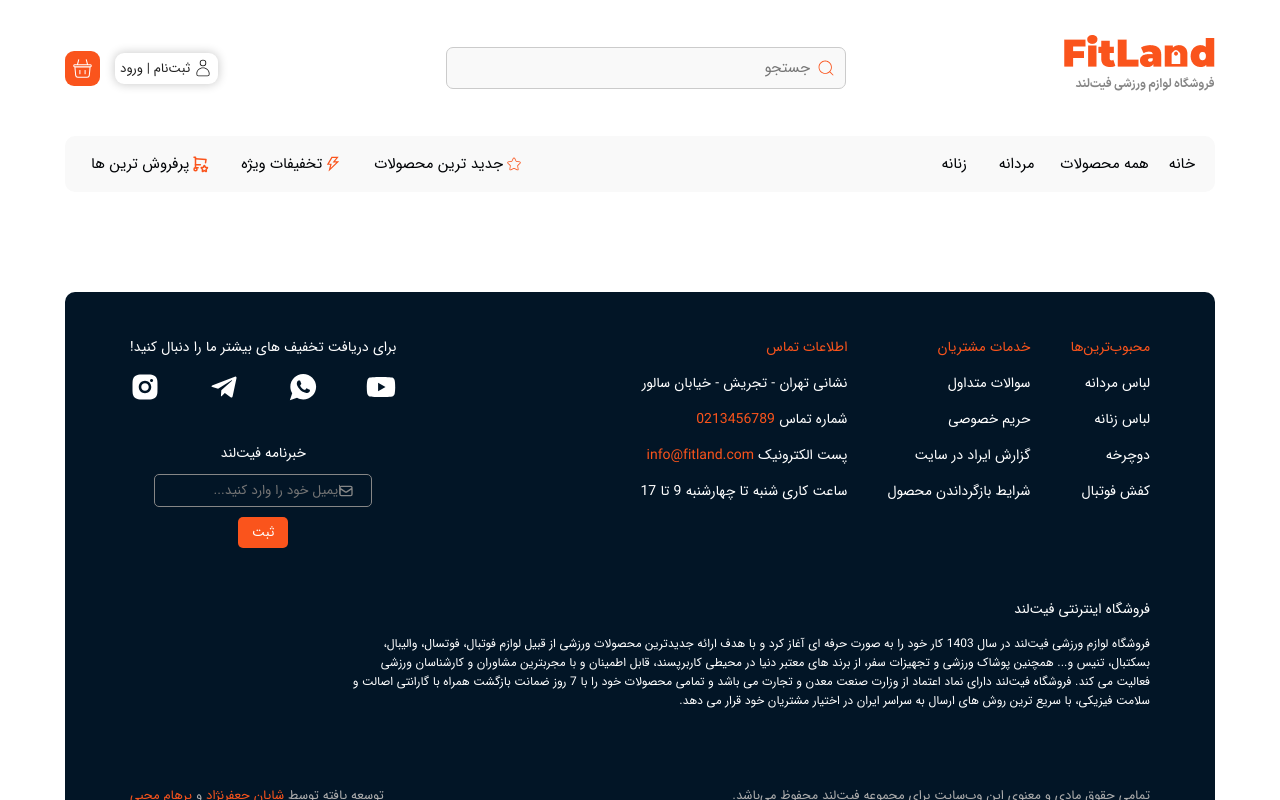
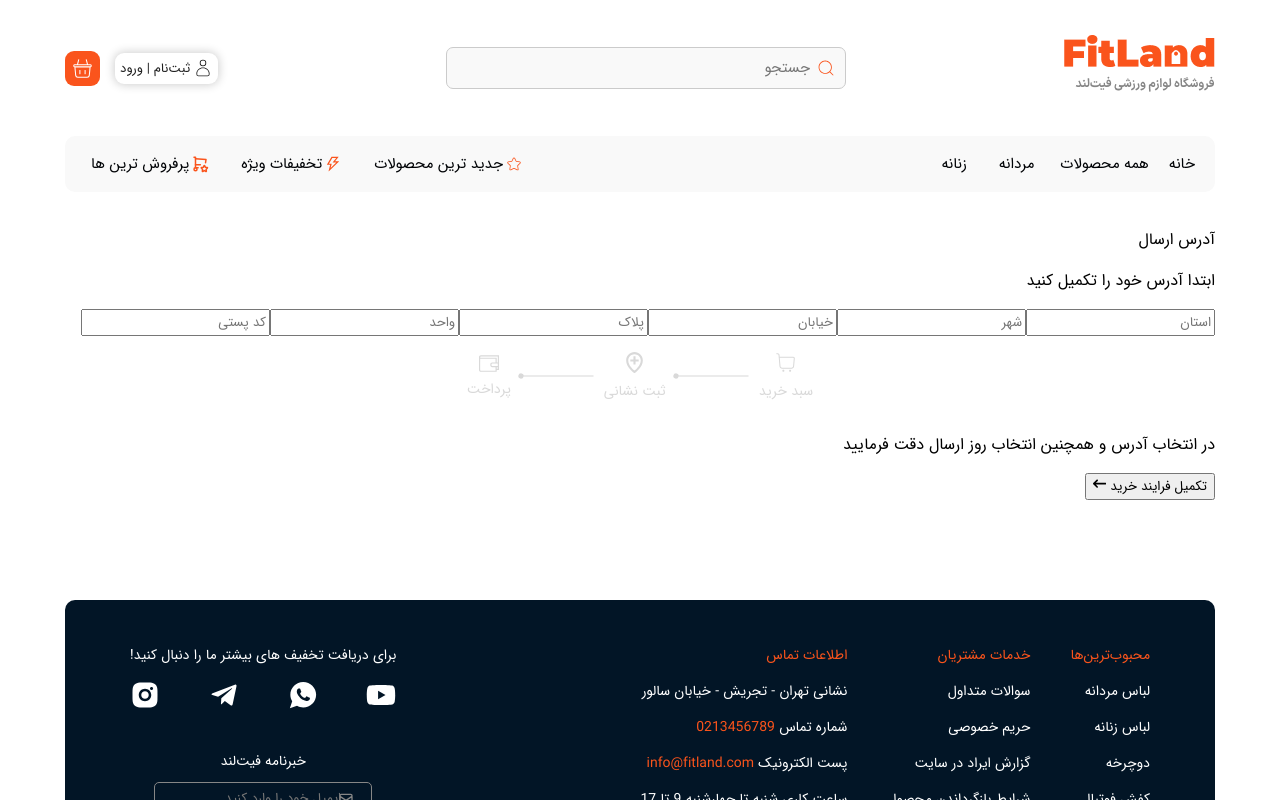
Before and after one commit to NooberThanYall/FitLand, a React (Vite) app: page /GetAddress in a window 1280 px wide. Shown: the top 800 px of the page. Built offline with nearby package versions, Linux system fonts and the light colour scheme.

Commit message:
develope html templets address

```diff
--- a/src/Components/Cart/Cart.css
+++ b/src/Components/Cart/Cart.css
@@ -71,6 +71,7 @@
     font-size: 17px;
     justify-content: center;
     cursor: pointer;
+    text-decoration: none;
 }
 
 .container-list-prices-and-buy-process{
--- a/src/Components/Cart/Cart.tsx
+++ b/src/Components/Cart/Cart.tsx
@@ -1,3 +1,4 @@
+import { Link } from 'react-router'
 import BuyProcess from './BuyProcess/BuyProcess'
 import CardBasket from './CardBasket/CardBasket'
 import './Cart.css'
@@ -29,7 +30,7 @@ export default function Cart() {
           <p className="send-price"><abbr style={{ fontWeight: '500' }}>هزینه ارسال</abbr> ۵۰.۰۰۰ تومان</p>
           <img src="Imgs/Line-modal.png" className='line-prices-list-basket' />
           <p className="total-price-basket"><abbr style={{ fontWeight: '500' }}>مبلغ قابل پرداخت</abbr> ۲۹۰.۰۰۰ تومان</p>
-          <button className='btn-submit-pruches'>تکمیل فرایند خرید</button>
+          <Link className='btn-submit-pruches' to={'/GetAddress'}>تکمیل فرایند خرید</Link>
         </div>
 
       </div>
--- /dev/null
+++ b/src/Components/Cart/GetAddress/GetAddress.tsx
@@ -0,0 +1,30 @@
+import BuyProcess from '../BuyProcess/BuyProcess'
+import './GetAddress.css'
+import './mediaGetAddress.css'
+import { FaArrowLeftLong } from "react-icons/fa6";
+
+export default function GetAddress() {
+  return (
+    <div className='container'>
+      <div className="container-get-address">
+        <p className="sub-title-address">آدرس ارسال</p>
+        <p className="title-address">ابتدا آدرس خود را تکمیل کنید</p>
+
+        <div className="container-inputs-address">
+          <input type="text" placeholder='استان' />
+          <input type="text" placeholder='شهر'  />
+          <input type="text" placeholder='خیابان'  />
+          <input type="text" placeholder='پلاک'  />
+          <input type="text" placeholder='واحد'  />
+          <input type="text" placeholder='کد پستی'  />
+        </div>
+
+        <BuyProcess />
+        <div className="container-submit-address">
+          <p className="title-submit-address">در انتخاب آدرس و همچنین انتخاب روز ارسال دقت فرمایید</p>
+          <button className="btn-submit-address">تکمیل فرایند خرید <FaArrowLeftLong /></button>
+        </div>
+      </div>
+    </div>
+  )
+}
--- a/src/route.tsx
+++ b/src/route.tsx
@@ -1,4 +1,5 @@
 import Cart from "./Components/Cart/Cart";
+import GetAddress from "./Components/Cart/GetAddress/GetAddress";
 import LoginForm from "./Components/LoginForm/LoginForm";
 import ProductDetails from "./Components/ProductDetails/ProductDetails";
 import Shop from "./Components/Shop/Shop";
@@ -11,7 +12,8 @@ let router = [
     { path: '/SignIn', element: <SignInForm /> },
     { path: '/Cart', element: <Cart /> },
     { path: '/Shop', element: <Shop /> },
-    { path: '/MainProduct', element: <ProductDetails /> }
+    { path: '/MainProduct', element: <ProductDetails /> },
+    { path: '/GetAddress', element: <GetAddress /> }
 ]
 
 export default router
```
Also changed, not shown: public/Imgs/backGround-vip-off-cards.png (deleted), public/Imgs/blue-line-buy-process.png (added), src/Components/Cart/GetAddress/GetAddress.css (added), src/Components/Cart/GetAddress/mediaGetAddress.css (added).
